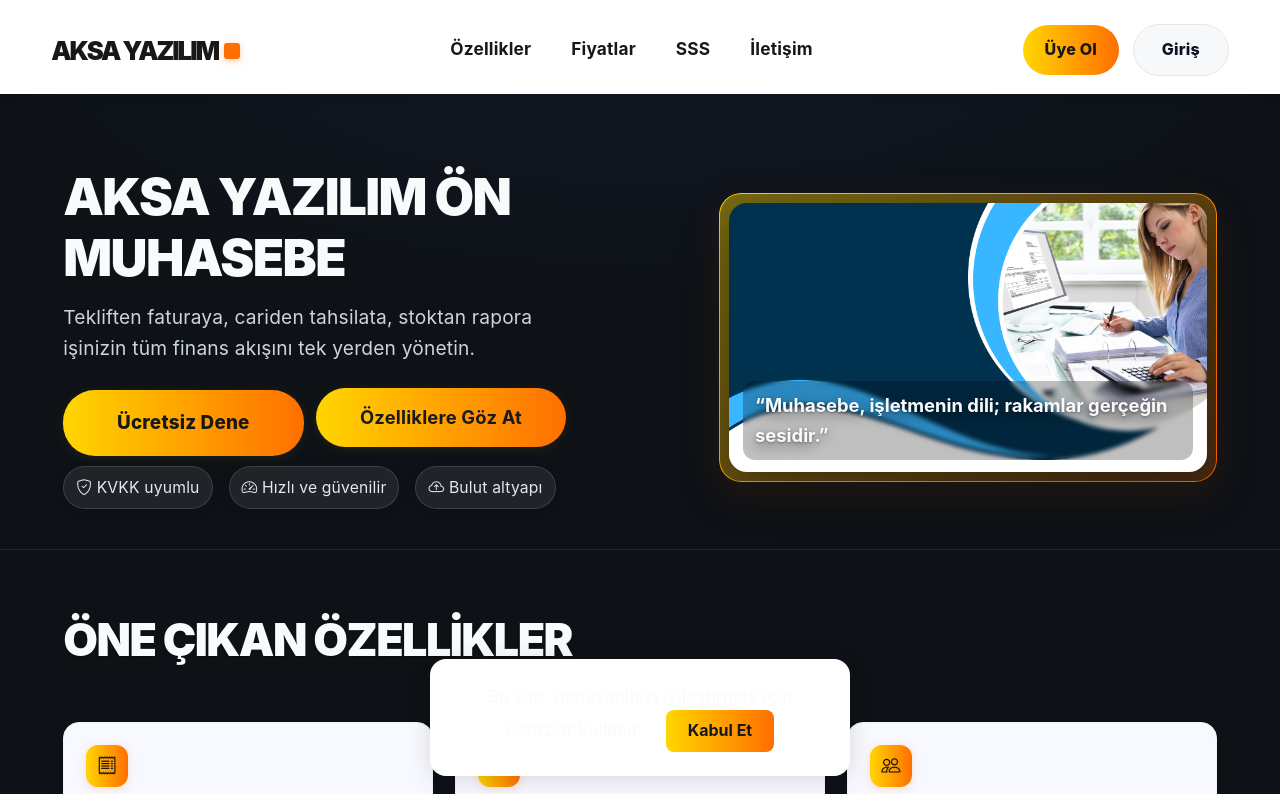
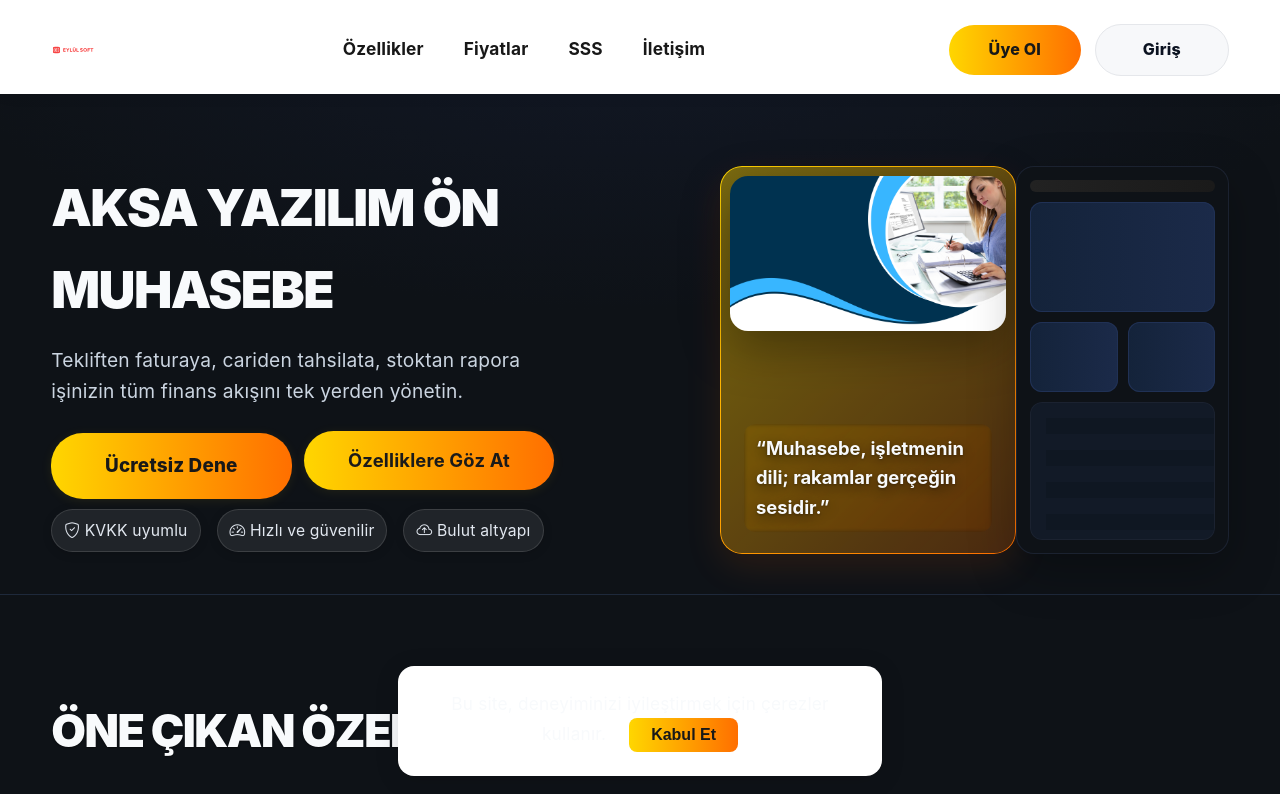
Before and after one commit to sumeyra06/webproje, a website: page index.html in a window 1280 px wide. Shown: the top 794 px of the page. Drawn offline with nearby package versions, Linux system fonts and the light colour scheme.

```diff
--- a/index.html
+++ b/index.html
@@ -5,18 +5,13 @@
     <meta name="viewport" content="width=device-width, initial-scale=1.0">
     <title>AKSA YAZILIM | Ön Muhasebe</title>
     <link rel="stylesheet" href="https://cdn.jsdelivr.net/npm/bootstrap-icons@1.11.1/font/bootstrap-icons.css">
-    <!-- Bootstrap CSS -->
-    <link href="https://cdn.jsdelivr.net/npm/bootstrap@5.3.2/dist/css/bootstrap.min.css" rel="stylesheet">
     <link rel="stylesheet" href="style.css">
 </head>
 <body class="brand-bg">
         <header class="main-header eleks-header">
     <div class="container nav-container">
             <div class="logo">
-                <img src="assets/aksa-logo.svg" alt="AKSA YAZILIM" class="brand-logo-img" onerror="this.style.display='none'; this.nextElementSibling.style.display='inline-block';">
-                <span class="eleks-logo brand-logo-fallback" aria-hidden="true" style="display:none;">
-                    <span class="eleks-brand-text">AKSA YAZILIM</span><span class="dot-square" aria-hidden="true"></span>
-                </span>
+                <img src="assets/softlogo.svg" alt="Logo" class="brand-logo-img">
             </div>
             <button id="mobileNavToggle" class="mobile-nav-toggle" aria-label="Menüyü Aç/Kapat" title="Menü">
                 <i class="bi bi-list"></i>
@@ -261,6 +256,4 @@
 })();
 </script>
 <!-- Footer görsel yükleme kaldırıldı -->
-    <!-- Bootstrap JS Bundle -->
-    <script src="https://cdn.jsdelivr.net/npm/bootstrap@5.3.2/dist/js/bootstrap.bundle.min.js"></script>
 </html>
```
